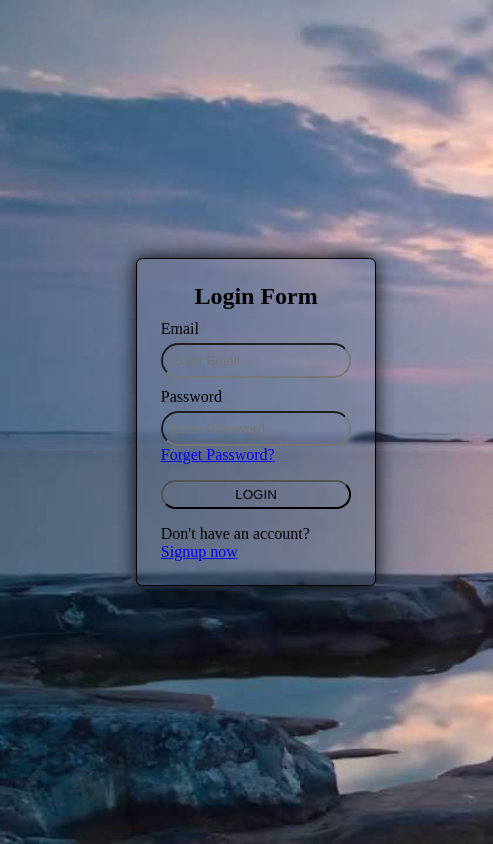
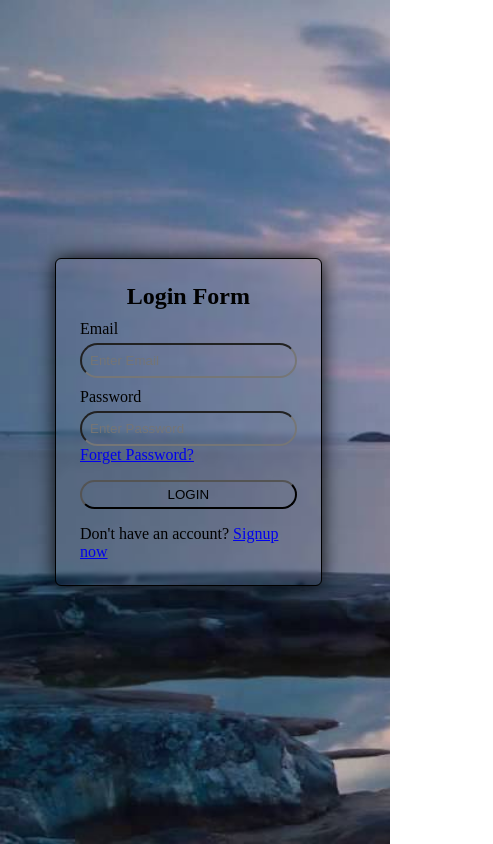
Before and after one commit to Keerthana-keerthu/FormValidationJS, a plain HTML site: page signin.html in a window 390 px wide. Shown: the whole page, 493 px wide, since content can reach past the window. Drawn offline with Linux system fonts and the light colour scheme.

Commit message:
Update signin.css

```diff
--- a/signin.css
+++ b/signin.css
@@ -58,6 +58,17 @@ form
     font-style: italic;
 
 }
+@media (max-width: 768px) {
+    form {
+        margin: 5rem 1rem;
+        width: 90%;
+    }
+}
+@media (max-width: 480px) {
+    form {
+        margin: 3rem 0.5rem;
+    }
+}
 .signup{
     display: flex;
     justify-content: center;
```
